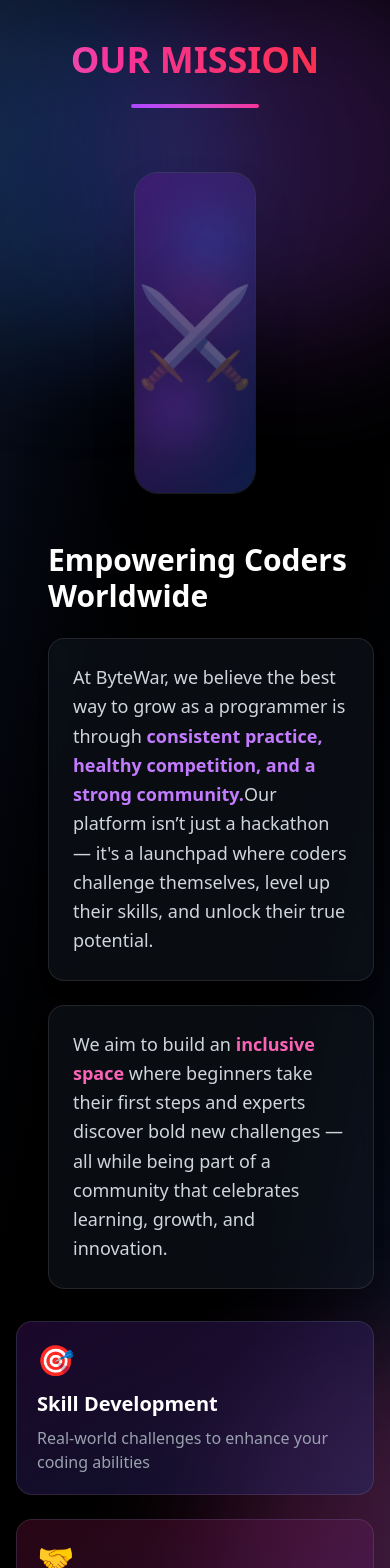
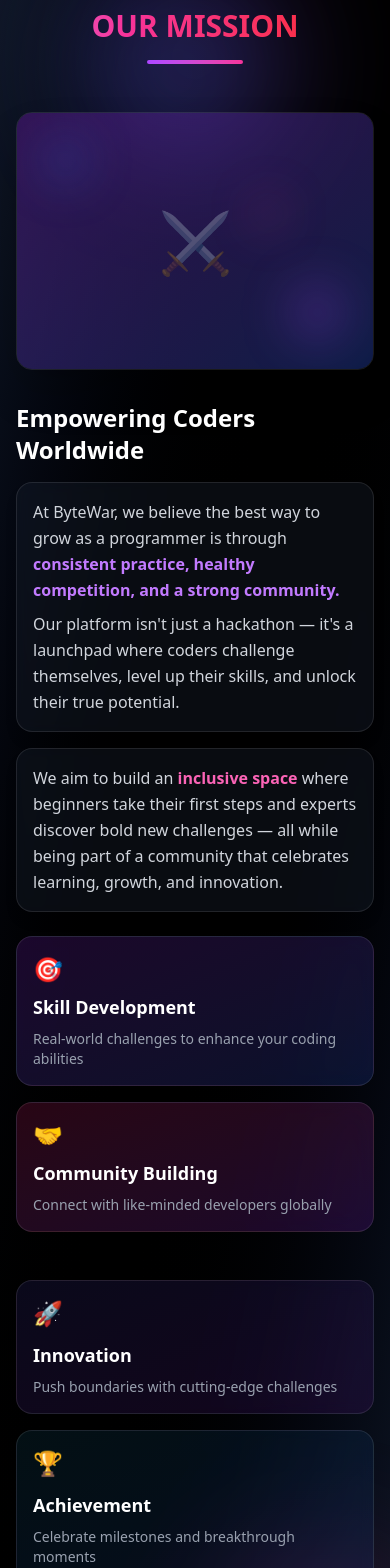
Before and after one commit to navokta/Bytewar-v2, a Next.js app: page /about in a window 390 px wide. Shown: the part 940-2508 px from the top of the page. Built offline with nearby package versions, Linux system fonts and the light colour scheme.

Commit message:
Our Mission Section Responsive

```diff
--- a/app/themes/page.js
+++ b/app/themes/page.js
@@ -73,7 +73,7 @@
   },
   {
     id: 'legaltech',
-    title: 'LEGALTECH',
+    title: 'LEGAL TECH',
     description: 'Innovative technology solutions transforming legal services, including automation, smart contracts, compliance tools, and access to justice platforms.',
     icon: '⚖️',
     color: 'from-indigo-600 to-blue-600',
--- a/components/about/Mission.jsx
+++ b/components/about/Mission.jsx
@@ -2,85 +2,111 @@
 
 const WowMissionSection = () => {
   return (
-    <section className="relative py-20 px-4 sm:px-6 lg:px-8 overflow-hidden bg-gradient-to-br from-gray-900 via-black to-gray-900">
+    <section className="relative py-12 sm:py-16 md:py-20 lg:py-24 px-4 sm:px-6 lg:px-8 overflow-hidden bg-gradient-to-br from-gray-900 via-black to-gray-900">
       {/* Animated Background Elements */}
       <div className="absolute inset-0 z-0">
-        <div className="absolute top-0 left-1/4 w-96 h-96 bg-purple-500 rounded-full mix-blend-soft-light filter blur-3xl opacity-20 animate-blob"></div>
-        <div className="absolute top-0 right-1/4 w-96 h-96 bg-blue-500 rounded-full mix-blend-soft-light filter blur-3xl opacity-20 animate-blob animation-delay-2000"></div>
-        <div className="absolute bottom-0 left-1/2 w-96 h-96 bg-pink-500 rounded-full mix-blend-soft-light filter blur-3xl opacity-20 animate-blob animation-delay-4000"></div>
+        <div className="absolute top-0 left-1/4 w-48 h-48 sm:w-64 sm:h-64 md:w-80 md:h-80 lg:w-96 lg:h-96 bg-purple-500 rounded-full mix-blend-soft-light filter blur-3xl opacity-20 animate-blob"></div>
+        <div className="absolute top-0 right-1/4 w-48 h-48 sm:w-64 sm:h-64 md:w-80 md:h-80 lg:w-96 lg:h-96 bg-blue-500 rounded-full mix-blend-soft-light filter blur-3xl opacity-20 animate-blob animation-delay-2000"></div>
+        <div className="absolute bottom-0 left-1/2 w-48 h-48 sm:w-64 sm:h-64 md:w-80 md:h-80 lg:w-96 lg:h-96 bg-pink-500 rounded-full mix-blend-soft-light filter blur-3xl opacity-20 animate-blob animation-delay-4000"></div>
       </div>
 
       <div className="max-w-7xl mx-auto relative z-10">
-        <div className="text-center mb-16">
-          <h2 className="text-4xl md:text-5xl font-black mb-6">
+        {/* Header Section */}
+        <div className="text-center mb-12 sm:mb-16">
+          <h2 className="text-3xl sm:text-4xl md:text-5xl lg:text-6xl font-black mb-4 sm:mb-6">
             <span className="bg-clip-text text-transparent bg-gradient-to-r from-purple-400 via-pink-500 to-red-500 animate-gradient-x">
               OUR MISSION
             </span>
           </h2>
-          <div className="w-32 h-1 bg-gradient-to-r from-purple-500 to-pink-500 mx-auto rounded-full"></div>
+          <div className="w-24 sm:w-32 h-1 bg-gradient-to-r from-purple-500 to-pink-500 mx-auto rounded-full"></div>
         </div>
 
-        <div className="flex flex-col lg:flex-row items-center gap-12">
+        <div className="flex flex-col lg:flex-row items-center gap-8 sm:gap-12">
           {/* Visual Element */}
-          <div className="lg:w-1/2 relative group">
-            <div className="relative rounded-3xl overflow-hidden shadow-2xl border border-white/10 transform transition-all duration-500 group-hover:scale-105">
+          <div className="w-full lg:w-1/2 relative group">
+            <div className="relative rounded-2xl sm:rounded-3xl overflow-hidden shadow-2xl border border-white/10 transform transition-all duration-500 group-hover:scale-105">
               <div className="absolute inset-0 bg-gradient-to-br from-purple-900/50 to-blue-900/50"></div>
               <div className="absolute inset-0 bg-grid-white/5"></div>
 
-              <div className="relative h-80 md:h-96 flex items-center justify-center">
-                <div className="text-8xl md:text-9xl text-purple-500 opacity-80 animate-pulse">
+              <div className="relative h-64 sm:h-80 md:h-96 flex items-center justify-center">
+                <div className="text-6xl sm:text-7xl md:text-8xl lg:text-9xl text-purple-500 opacity-80 animate-pulse">
                   ⚔️
                 </div>
 
                 {/* Floating Elements */}
-                <div className="absolute top-10 left-10 w-16 h-16 rounded-full bg-blue-500/20 blur-xl animate-float"></div>
-                <div className="absolute bottom-10 right-10 w-20 h-20 rounded-full bg-purple-500/20 blur-xl animate-float animation-delay-2000"></div>
-                <div className="absolute top-1/3 right-1/4 w-12 h-12 rounded-full bg-pink-500/20 blur-xl animate-float animation-delay-3000"></div>
+                <div className="absolute top-6 sm:top-10 left-6 sm:left-10 w-12 sm:w-16 h-12 sm:h-16 rounded-full bg-blue-500/20 blur-xl animate-float"></div>
+                <div className="absolute bottom-6 sm:bottom-10 right-6 sm:right-10 w-16 sm:w-20 h-16 sm:h-20 rounded-full bg-purple-500/20 blur-xl animate-float animation-delay-2000"></div>
+                <div className="absolute top-1/3 right-1/4 w-8 sm:w-12 h-8 sm:h-12 rounded-full bg-pink-500/20 blur-xl animate-float animation-delay-3000"></div>
               </div>
             </div>
 
             {/* Glow Effect */}
-            <div className="absolute inset-0 rounded-3xl shadow-[0_0_50px_20px_rgba(139,92,246,0.3)] opacity-0 group-hover:opacity-100 transition-opacity duration-500"></div>
+            <div className="absolute inset-0 rounded-2xl sm:rounded-3xl shadow-[0_0_30px_15px_rgba(139,92,246,0.3)] sm:shadow-[0_0_50px_20px_rgba(139,92,246,0.3)] opacity-0 group-hover:opacity-100 transition-opacity duration-500"></div>
           </div>
 
           {/* Content */}
-          <div className="lg:w-1/2 space-y-8">
+          <div className="w-full lg:w-1/2 space-y-6 sm:space-y-8">
             <div className="relative">
-              <div className="absolute -left-8 top-0 w-1 h-full bg-gradient-to-b from-purple-500 to-pink-500 rounded-full"></div>
+              <div className="absolute -left-4 sm:-left-8 top-0 w-1 h-full bg-gradient-to-b from-purple-500 to-pink-500 rounded-full hidden sm:block"></div>
 
-              <div className="pl-8">
-                <h3 className="text-3xl font-bold text-white mb-6 group-hover:text-transparent group-hover:bg-clip-text group-hover:bg-gradient-to-r group-hover:from-white group-hover:to-gray-400 transition-all duration-500">
+              <div className="sm:pl-8">
+                <h3 className="text-2xl sm:text-3xl font-bold text-white mb-4 sm:mb-6 transition-all duration-500">
                   Empowering Coders Worldwide
                 </h3>
 
-                <div className="space-y-6">
-                  <p className="text-lg md:text-xl text-gray-300 leading-relaxed p-6 rounded-2xl bg-gray-800/30 backdrop-blur-sm border border-white/10 shadow-lg">
+                <div className="space-y-4 sm:space-y-6">
+                  <p className="text-base sm:text-lg md:text-xl text-gray-300 leading-relaxed p-4 sm:p-6 rounded-2xl bg-gray-800/30 backdrop-blur-sm border border-white/10 shadow-lg">
                     At ByteWar, we believe the best way to grow as a programmer is through
-<span className="text-purple-400 font-bold"> consistent practice, healthy competition, and a strong community.</span>
-
-Our platform isn’t just a hackathon — it's a launchpad where coders challenge themselves, level up their skills, and unlock their true potential.
+                    <span className="text-purple-400 font-bold"> consistent practice, healthy competition, and a strong community.</span>
+                    <br className="hidden sm:block" />
+                    <span className="block sm:inline mt-2 sm:mt-0">
+                      Our platform isn't just a hackathon — it's a launchpad where coders challenge themselves, level up their skills, and unlock their true potential.
+                    </span>
                   </p>
 
-                  <p className="text-lg md:text-xl text-gray-300 leading-relaxed p-6 rounded-2xl bg-gray-800/30 backdrop-blur-sm border border-white/10 shadow-lg">
-                   We aim to build an <span className="text-pink-400 font-bold">inclusive space</span> where beginners take their first steps and experts discover bold new challenges — all while being part of a community that celebrates learning, growth, and innovation.
+                  <p className="text-base sm:text-lg md:text-xl text-gray-300 leading-relaxed p-4 sm:p-6 rounded-2xl bg-gray-800/30 backdrop-blur-sm border border-white/10 shadow-lg">
+                    We aim to build an <span className="text-pink-400 font-bold">inclusive space</span> where beginners take their first steps and experts discover bold new challenges — all while being part of a community that celebrates learning, growth, and innovation.
                   </p>
                 </div>
               </div>
             </div>
 
             {/* Mission Elements */}
-            <div className="grid grid-cols-1 sm:grid-cols-2 gap-6 mt-8">
-              <div className="p-5 rounded-2xl bg-gradient-to-br from-purple-900/30 to-blue-900/30 backdrop-blur-lg border border-white/10 transform hover:scale-105 transition-all duration-300">
-                <div className="text-3xl mb-3 text-purple-400">🎯</div>
-                <h4 className="text-xl font-bold text-white mb-2">Skill Development</h4>
-                <p className="text-gray-400">Real-world challenges to enhance your coding abilities</p>
+            <div className="grid grid-cols-1 sm:grid-cols-2 gap-4 sm:gap-6 mt-6 sm:mt-8">
+              <div className="p-4 sm:p-5 rounded-2xl bg-gradient-to-br from-purple-900/30 to-blue-900/30 backdrop-blur-lg border border-white/10 transform hover:scale-105 transition-all duration-300">
+                <div className="text-2xl sm:text-3xl mb-2 sm:mb-3 text-purple-400">🎯</div>
+                <h4 className="text-lg sm:text-xl font-bold text-white mb-2">Skill Development</h4>
+                <p className="text-sm sm:text-base text-gray-400">Real-world challenges to enhance your coding abilities</p>
               </div>
 
-              <div className="p-5 rounded-2xl bg-gradient-to-br from-pink-900/30 to-purple-900/30 backdrop-blur-lg border border-white/10 transform hover:scale-105 transition-all duration-300">
-                <div className="text-3xl mb-3 text-pink-400">🤝</div>
-                <h4 className="text-xl font-bold text-white mb-2">Community Building</h4>
-                <p className="text-gray-400">Connect with like-minded developers globally</p>
+              <div className="p-4 sm:p-5 rounded-2xl bg-gradient-to-br from-pink-900/30 to-purple-900/30 backdrop-blur-lg border border-white/10 transform hover:scale-105 transition-all duration-300">
+                <div className="text-2xl sm:text-3xl mb-2 sm:mb-3 text-pink-400">🤝</div>
+                <h4 className="text-lg sm:text-xl font-bold text-white mb-2">Community Building</h4>
+                <p className="text-sm sm:text-base text-gray-400">Connect with like-minded developers globally</p>
               </div>
+            </div>
+          </div>
+        </div>
+
+        {/* Additional Features Section - Mobile Optimized */}
+        <div className="mt-12 sm:mt-16 lg:mt-20">
+          <div className="grid grid-cols-1 sm:grid-cols-2 lg:grid-cols-3 gap-4 sm:gap-6 lg:gap-8">
+            <div className="p-4 sm:p-6 rounded-2xl bg-gradient-to-br from-indigo-900/20 to-purple-900/20 backdrop-blur-sm border border-white/10 hover:border-purple-500/30 transition-all duration-300">
+              <div className="text-2xl sm:text-3xl mb-3 text-indigo-400">🚀</div>
+              <h4 className="text-lg sm:text-xl font-bold text-white mb-2">Innovation</h4>
+              <p className="text-sm sm:text-base text-gray-400">Push boundaries with cutting-edge challenges</p>
+            </div>
+
+            <div className="p-4 sm:p-6 rounded-2xl bg-gradient-to-br from-cyan-900/20 to-blue-900/20 backdrop-blur-sm border border-white/10 hover:border-cyan-500/30 transition-all duration-300">
+              <div className="text-2xl sm:text-3xl mb-3 text-cyan-400">🏆</div>
+              <h4 className="text-lg sm:text-xl font-bold text-white mb-2">Achievement</h4>
+              <p className="text-sm sm:text-base text-gray-400">Celebrate milestones and breakthrough moments</p>
+            </div>
+
+            <div className="p-4 sm:p-6 rounded-2xl bg-gradient-to-br from-emerald-900/20 to-green-900/20 backdrop-blur-sm border border-white/10 hover:border-emerald-500/30 transition-all duration-300 sm:col-span-2 lg:col-span-1">
+              <div className="text-2xl sm:text-3xl mb-3 text-emerald-400">🌍</div>
+              <h4 className="text-lg sm:text-xl font-bold text-white mb-2">Global Impact</h4>
+              <p className="text-sm sm:text-base text-gray-400">Code solutions that make a difference worldwide</p>
             </div>
           </div>
         </div>
@@ -110,13 +136,13 @@
         }
         @keyframes blob {
           0% { transform: translate(0px, 0px) scale(1); }
-          33% { transform: translate(30px, -50px) scale(1.1); }
-          66% { transform: translate(-20px, 20px) scale(0.9); }
+          33% { transform: translate(15px, -25px) scale(1.05); }
+          66% { transform: translate(-10px, 10px) scale(0.95); }
           100% { transform: translate(0px, 0px) scale(1); }
         }
         @keyframes float {
           0% { transform: translate(0px, 0px); }
-          50% { transform: translate(10px, -10px); }
+          50% { transform: translate(5px, -5px); }
           100% { transform: translate(0px, 0px); }
         }
         .animate-float {
@@ -126,7 +152,24 @@
           background-image:
             linear-gradient(rgba(255, 255, 255, 0.1) 1px, transparent 1px),
             linear-gradient(90deg, rgba(255, 255, 255, 0.1) 1px, transparent 1px);
-          background-size: 20px 20px;
+          background-size: 15px 15px;
+        }
+
+        @media (min-width: 640px) {
+          .bg-grid-white {
+            background-size: 20px 20px;
+          }
+          @keyframes blob {
+            0% { transform: translate(0px, 0px) scale(1); }
+            33% { transform: translate(30px, -50px) scale(1.1); }
+            66% { transform: translate(-20px, 20px) scale(0.9); }
+            100% { transform: translate(0px, 0px) scale(1); }
+          }
+          @keyframes float {
+            0% { transform: translate(0px, 0px); }
+            50% { transform: translate(10px, -10px); }
+            100% { transform: translate(0px, 0px); }
+          }
         }
       `}</style>
     </section>
```
